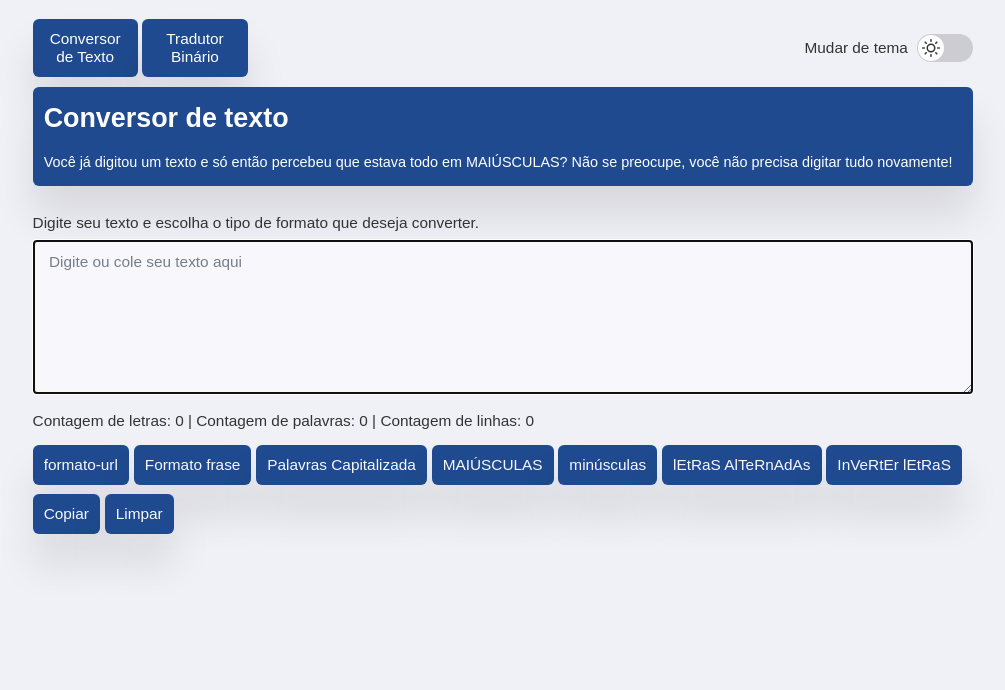
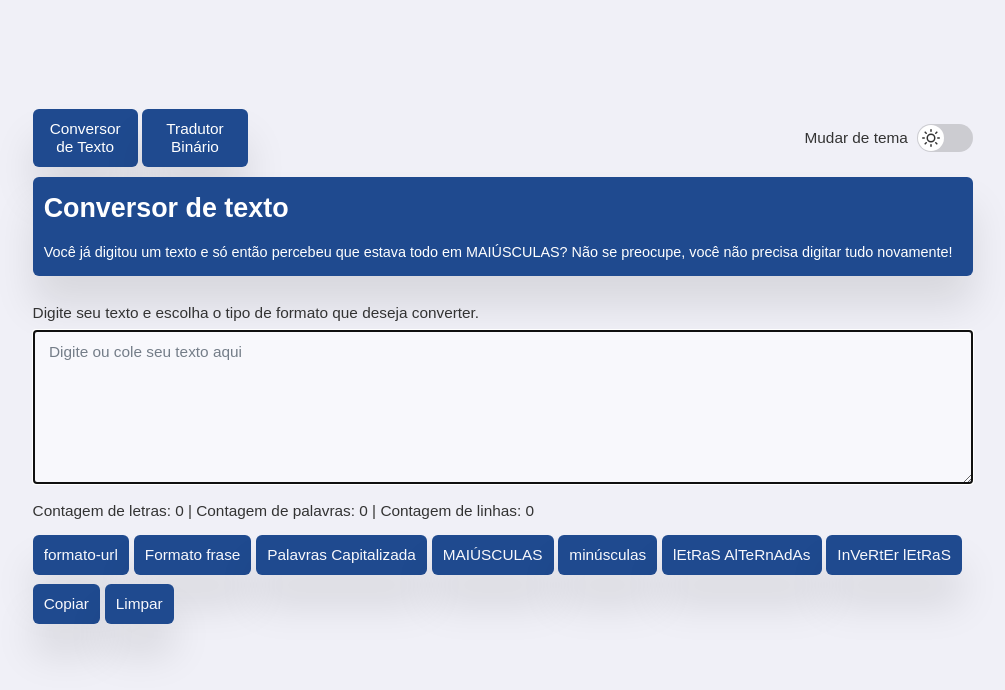
Before and after one commit to Robson16/converttext-app, a React (Vite) app: page / in a window 1280 px wide. Shown: the top 690 px of the page, without its empty margins (137-1142 px from the left). Built offline with nearby package versions, Linux system fonts and the light colour scheme; no server answers.

Commit message:
hotfix: trying to solve adSense console errors

```diff
--- a/src/App.tsx
+++ b/src/App.tsx
@@ -22,12 +22,14 @@ const App: React.FC = () => {
     <AppProvider>
       <BrowserRouter>
         <GoogleAdSense
+          style={{ display: 'inline-block', width: '960px', height: '90px' }}
           adClient={adClient}
           adSlot={adSlotHeader}
         />
         <Navbar />
         <Routes />
         <GoogleAdSense
+          style={{ display: 'inline-block', width: '960px', height: '90px' }}
           adClient={adClient}
           adSlot={adSlotFooter}
         />
--- a/src/components/GoogleAdSense/index.tsx
+++ b/src/components/GoogleAdSense/index.tsx
@@ -13,29 +13,34 @@ const GoogleAdSense: React.FC<GoogleAdProps> = ({
   adClient,
   adSlot,
   adFormat = "auto",
-  dataFullWidthResponsive = true,
+  dataFullWidthResponsive = "true",
   style
 }) => {
   useEffect(() => {
-    try {
-      (window.adsbygoogle = window.adsbygoogle || []).push({});
-    } catch (e) {
-      console.error("AdSense error:", e);
+    const adContainer = document.querySelector(".adsbygoogle");
+
+    if (adContainer && window.adsbygoogle) {
+      try {
+        (window.adsbygoogle = window.adsbygoogle || []).push({});
+      } catch (e) {
+        console.error("AdSense error:", e);
+      }
     }
   }, []);
 
   return (
-    <Container customStyle={style}>
+    <Container>
       <ins
         className="adsbygoogle"
-        style={{ display: "block" }}
+        style={style}
         data-ad-client={adClient}
         data-ad-slot={adSlot}
         data-ad-format={adFormat}
         data-full-width-responsive={dataFullWidthResponsive}
-      />
+      >
+      </ins>
     </Container>
   );
-}
+};
 
 export default GoogleAdSense;
--- a/src/components/GoogleAdSense/styles.ts
+++ b/src/components/GoogleAdSense/styles.ts
@@ -1,15 +1,8 @@
 import styled from "styled-components";
 
-interface ContainerProps {
-  customStyle?: React.CSSProperties;
-}
-
-export const Container = styled.div<ContainerProps>`
+export const Container = styled.div`
   display: flex;
   justify-content: center;
-  min-width: 100%;
-
-  ${({customStyle}) =>
-    customStyle &&
-    Object.entries(customStyle).map(([key, value]) => `${key}: ${value};`)}
+  width: 100%;
+  min-width: 300px;
 `;
```
